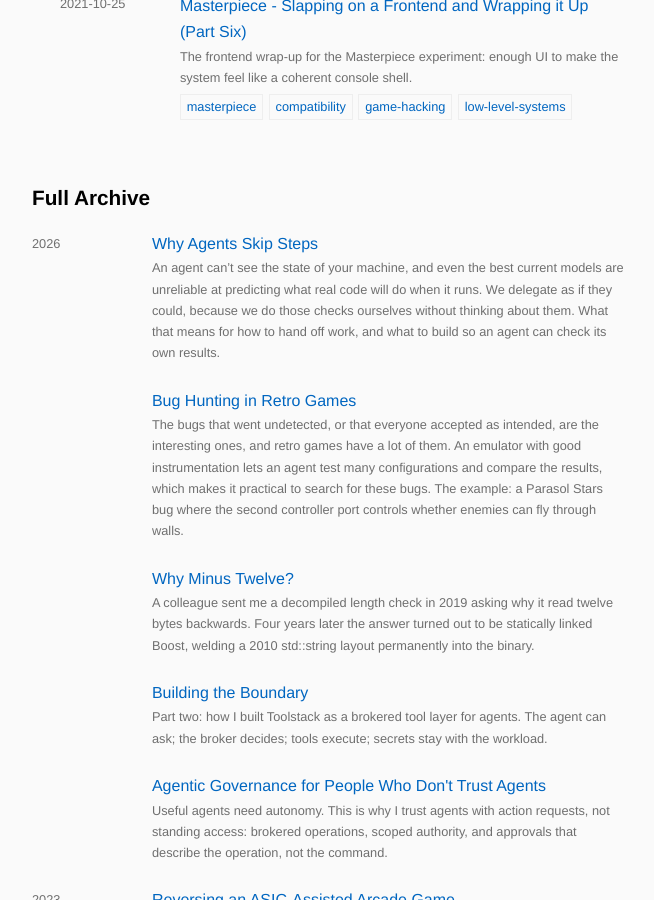
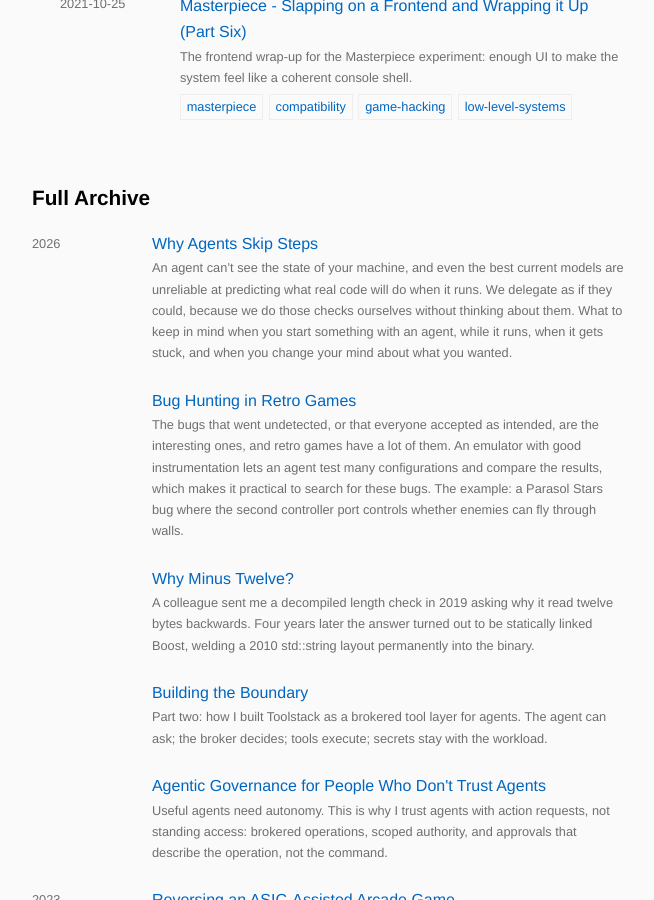
Before and after one commit to batteryshark/batteryshark.github.io, a Jekyll site: the page built from index.md, in a window 1280 px wide and 900 px high, scrolled down 2128 px. Shown: the whole window, without its empty margins (312-966 px from the left). Built offline with Jekyll 4.4.1, drawn with Linux system fonts in a browser that asks for light colours; part of the change alters nothing that is shown.

Commit message:
Why Agents Skip Steps: two parts, organized by moment
Part one, why the gap exists. Part two, what to keep in mind: what a check
can be, when you start, while it runs, when it's stuck, when you change
your mind, the prompt, what to build. Purpose line and a skip link in the
intro; dek matches.

Co-Authored-By: Claude Fable 5.1 <noreply@anthropic.com>

````diff
--- a/_posts/2026-10-09-why-agents-skip-steps.md
+++ b/_posts/2026-10-09-why-agents-skip-steps.md
@@ -2,7 +2,7 @@
 layout: post
 title: "Why Agents Skip Steps"
 date: 2026-10-09
-description: "An agent can't see the state of your machine, and even the best current models are unreliable at predicting what real code will do when it runs. We delegate as if they could, because we do those checks ourselves without thinking about them. What that means for how to hand off work, and what to build so an agent can check its own results."
+description: "An agent can't see the state of your machine, and even the best current models are unreliable at predicting what real code will do when it runs. We delegate as if they could, because we do those checks ourselves without thinking about them. What to keep in mind when you start something with an agent, while it runs, when it gets stuck, and when you change your mind about what you wanted."
 tags: [agents, ai-engineering, harness-design, tooling]
 toc: true
 image: /assets/images/20261009/social.png
@@ -24,12 +24,16 @@ no multitap, and it kept that configuration without comparing it to my
 emulator, which had the multitap on. I knew which setup I play on. It never
 came up.
 
-This post is about that gap. It's less about how smart the model is than
-about how we hand work to it. We describe the change we want and leave out the
-facts we'd check it against, because we check them ourselves without
-thinking about it.
+This post is about getting better results from agents on larger projects:
+the things I've found worth keeping in mind when I start something, while it
+runs, when it gets stuck, and when I change my mind about what I wanted,
+which on a long project I always do. The first half is why the gap exists.
+If you already believe an agent can't see your machine, skip to
+[what to keep in mind](#what-to-keep-in-mind).
 
-## What stays in your head
+## Why the gap exists
+
+### What stays in your head
 
 When you work on something you know, you carry a model of it. You know which
 services are up, what you changed an hour ago, which tests are flaky, and what
@@ -67,7 +71,7 @@ gets the change, and the facts and the checks stay with you. Working well with
 agents means handing those over too: the current state, written down, and a
 way to check results that the agent can run.
 
-## What the agent has instead
+### What the agent has instead
 
 **Its predictions are good on toy code and poor on real code.** Predicting
 the output of a small function is a solved problem, to the point that the
@@ -124,7 +128,7 @@ agent assumes the data import worked, it builds the chart, writes the summary,
 and polishes the report on top of an empty table. Each step looks finished,
 and all of them are wrong.
 
-## The strongest models build their own checks
+### The strongest models build their own checks
 
 As of October 2026, the strongest models don't deal with this by predicting
 harder. They build checks. I've watched it happen. On a recompilation project
@@ -166,7 +170,7 @@ at runtime. On the June 2026 benchmark it finished in the bottom half. A
 model that predicted perfectly would still not know the state of your
 machine.
 
-## Why this won't close soon
+### Why this won't close soon
 
 - **Your state isn't in the weights.** Any model, of any design, has to
   observe your system to know what's true in it.
@@ -185,7 +189,7 @@ program state across steps and knows when that picture is uncertain. That's a
 different kind of model from what we have. Even then, it would reduce how
 often an agent needs to check, not remove the need to look.
 
-## A feedback loop is worth more than a bigger model
+### A feedback loop is worth more than a bigger model
 
 If checks are what make agents reliable, you can buy reliability with checks
 instead of model size. My own run is the smallest version of this: the same
@@ -199,7 +203,7 @@ The limits: the model still has to turn the signal into a fix, a wrong checker s
 can cost more than one good one. Within those limits, a loop built for a
 smaller or local model is the cheapest upgrade available.
 
-## A check can't tell you what you wanted
+### A check can't tell you what you wanted
 
 A colleague who runs these things all day pushes back on this. In his view,
 loops and goals are crutches, a way of failing upward at a cost, and the real
@@ -228,77 +232,14 @@ assumed. Every requirement I didn't write down gets filled in by the model's
 judgment, and the work is finished before I see any of it. The gap is between
 the work it did and the work I wanted, and a passing check doesn't close it.
 
-## The remake, and the overhaul I never specified
+## What to keep in mind
 
-<!-- art slot: an AI-generated 2.5D action-game scene (a retro arcade stage reimagined with depth, lighting and parallax) goes here as a <figure>; see fable-take.md for the prompt. -->
+This is the half to use. Four moments on any project longer than a day:
+when you start, while it runs, when it gets stuck, and when you change your
+mind about what you wanted. First, what a check can be, because most of what
+follows depends on having one.
 
-My remake is the example. It was mostly built with frontier models, but not
-from a prompt that said port this game. I gave them an emulator and a working
-environment, local models to generate art and assets, and the harness that
-compares the remake with the original every frame. I picked Godot because I
-knew it: cross-platform, exports to HTML, easy to build with. Inside that
-frame the models did a lot of good work. Then I asked for a 2.5D graphical
-overhaul with no requirements, because I didn't have any. The models
-extruded 3D geometry out of the 2D sprites. It was horrible.
-
-<figure>
-  <img src="/assets/images/20261009/09-asked-wanted.png" alt="Diagram of the 2.5D request. In the person's head, a sticky note says what I wanted: looks like a studio with a budget reimagined it, with art direction, pipeline and tooling marked as never written down. The task card says 2.5D graphical overhaul. The agent returns a card showing the flat pixel sprite next to the same sprite extruded into blocks, marked done with a check and wanted with a question mark.">
-  <figcaption>Every check passed. The sprite got thicker.</figcaption>
-</figure>
-
-To get what a studio with a budget would produce, I'd have to supply the
-tooling, the direction, and a production pipeline for turning a retro game
-into something that looks designed. Frontier models can do a lot and there's
-headroom there. But even if they can do it, will the assumptions they make be
-the ones I want? And if they are, is the way they get there any good? I have
-no way to tell.
-
-Anthropic's guide for Opus 5 now ships a prompt to hold the model to the
-scope you asked for and to check in when different readings of the request
-would lead to materially different work. The useful version of that is an
-agent that helps you find your requirements while it builds: it says what it
-assumed, it says so at the point where the assumption changes the shape of
-the work, and it lists all of them at the end.
-
-## Track what's known, not what's done
-
-Most agent workflows keep a plan or a to-do list. That records what has been
-done. It doesn't record what's actually known, which is what you need when
-something goes wrong.
-
-For any task with several dependent steps, have the agent keep a short working
-record: the goal, what has been observed and how, what's assumed but not yet
-checked, which later steps depend on each assumption, and the one check that
-would settle the assumption the next step depends on.
-
-<figure>
-  <img src="/assets/images/20261009/06-working-record.png" alt="A working record for adding a download CSV button to a filtered dashboard. Goal: the download contains exactly the records the current filters show. Observed: test dataset with filter region=EU shows 12 records. Assumed, not checked: the export request includes the active filters. Depends on it: everything about whether the file is right. Next check: inspect the export request, then parse the file and compare its record IDs with the 12 expected. Two arrows from a mismatch: no filters in the request points at the button-to-endpoint path; request right but file wrong points at the export.">
-  <figcaption>Without this, the next move after a wrong file is "try something else."</figcaption>
-</figure>
-
-Without the record, a wrong file sends the agent through unrelated fixes:
-tweak the button, rewrite the query, restyle the CSV. With it, a mismatch
-points somewhere. If the request has no filters, the bug is between the button
-and the endpoint. If the request is right and the file is wrong, the bug is in
-the export. Either way one assumption gets crossed off and the next move has a
-reason.
-
-The record also lets evidence expire. A check on yesterday's build says nothing
-about today's, so when something a check relied on changes, that fact goes
-back to assumed.
-
-This record is the external working memory. Logs and test output are raw
-observations. The record holds what they mean for the task.
-
-I keep a skill for this,
-[project-tracker](https://github.com/batteryshark/skill-tap/tree/main/skills/productivity/project-tracker):
-one Markdown dashboard per project with the current objective, status,
-attempts, decisions, open questions, and next actions, with observed facts
-kept separate from theories and unknowns. I'm not pitching it. It's a
-collection of the things I kept finding myself tracking in larger projects,
-iterated on now and then, and it has been useful on the bigger ones.
-
-## Checks are not only tests
+### Checks are not only tests
 
 Tests are one kind of check. The job is to make the things you'd check
 yourself available to the agent as text it can ask for.
@@ -339,23 +280,7 @@ top of it. Those checks used to need me. They don't, if the agent has the
 tool and the expectation that it will use it, but that has to be in the plan;
 nothing hands it over by default.
 
-Every check has a scope, and it's easy to ask the wrong question. "The file
-downloaded" isn't "the right records downloaded." Reopening a document proves
-it saved, not that it says the right things. Reading back an audio setting
-proves the setting changed, not that you can hear anything.
-
-<figure>
-  <img src="/assets/images/20261009/07-scope.png" alt="Three pairs. What the check proves versus what you wanted to know: the file downloaded versus the right records downloaded; the document saved versus the document is correct; the output device changed versus you can hear sound.">
-  <figcaption>All three pass. None of them answers the question you had.</figcaption>
-</figure>
-
-The worst case is a check written from the same misunderstanding as the code.
-If the agent believes exports should ignore filters, it writes an export that
-ignores filters and a test that confirms it, and they agree. Write checks from
-the requirement, not the implementation, and look at a real output yourself at
-least once.
-
-## Ask how you will know before you ask for the change
+### When you start
 
 **Build the check first and watch it fail for the right reason.** A test that
 fails with "module not found" proves the module doesn't exist yet, not that
@@ -384,6 +309,49 @@ judge of its own work; a separate judging agent with a real browser was the
 strongest lever they found. A dev environment, sample data, a browser, and
 read-only logs beat paragraphs of instructions.
 
+**Match the effort to the model.** Frontier models already check their work,
+so skip the step-by-step verification script; give them the checks, a clear
+definition of done, and the acceptance rule. Smaller and local models need the
+loop spelled out. A typo fix needs none of this.
+
+### While it runs
+
+Most agent workflows keep a plan or a to-do list. That records what has been
+done. It doesn't record what's actually known, which is what you need when
+something goes wrong.
+
+For any task with several dependent steps, have the agent keep a short working
+record: the goal, what has been observed and how, what's assumed but not yet
+checked, which later steps depend on each assumption, and the one check that
+would settle the assumption the next step depends on.
+
+<figure>
+  <img src="/assets/images/20261009/06-working-record.png" alt="A working record for adding a download CSV button to a filtered dashboard. Goal: the download contains exactly the records the current filters show. Observed: test dataset with filter region=EU shows 12 records. Assumed, not checked: the export request includes the active filters. Depends on it: everything about whether the file is right. Next check: inspect the export request, then parse the file and compare its record IDs with the 12 expected. Two arrows from a mismatch: no filters in the request points at the button-to-endpoint path; request right but file wrong points at the export.">
+  <figcaption>Without this, the next move after a wrong file is "try something else."</figcaption>
+</figure>
+
+Without the record, a wrong file sends the agent through unrelated fixes:
+tweak the button, rewrite the query, restyle the CSV. With it, a mismatch
+points somewhere. If the request has no filters, the bug is between the button
+and the endpoint. If the request is right and the file is wrong, the bug is in
+the export. Either way one assumption gets crossed off and the next move has a
+reason.
+
+The record also lets evidence expire. A check on yesterday's build says nothing
+about today's, so when something a check relied on changes, that fact goes
+back to assumed.
+
+This record is the external working memory. Logs and test output are raw
+observations. The record holds what they mean for the task.
+
+I keep a skill for this,
+[project-tracker](https://github.com/batteryshark/skill-tap/tree/main/skills/productivity/project-tracker):
+one Markdown dashboard per project with the current objective, status,
+attempts, decisions, open questions, and next actions, with observed facts
+kept separate from theories and unknowns. I'm not pitching it. It's a
+collection of the things I kept finding myself tracking in larger projects,
+iterated on now and then, and it has been useful on the bigger ones.
+
 **Check before you build on it.** Not after every edit; before a result
 becomes the foundation for more work. The data import before the analysis, the
 schema before the API.
@@ -398,20 +366,73 @@ measurement of it (appendix). Tests can be wrong too, so the rule isn't
 acceptance checks out of the agent's reach, hold some back, and tell it: if a
 check looks wrong, stop and say why.
 
+**End with what wasn't checked and what was assumed.** "Probably works"
+shouldn't turn into "done" on the way to the summary, and a requirement the
+agent invented shouldn't pass as one you gave it.
+
+### When it's stuck
+
 **When it starts skipping around, ask what would tell the explanations
 apart.** An agent trying one plausible fix after another has stopped learning
 from its attempts. Ask which observation would show which explanation is
 right. If two attempts teach it nothing new, it should change how it's
 investigating or say what's blocking it.
 
-**End with what wasn't checked and what was assumed.** "Probably works"
-shouldn't turn into "done" on the way to the summary, and a requirement the
-agent invented shouldn't pass as one you gave it.
+Every check has a scope, and it's easy to ask the wrong question. "The file
+downloaded" isn't "the right records downloaded." Reopening a document proves
+it saved, not that it says the right things. Reading back an audio setting
+proves the setting changed, not that you can hear anything.
 
-**Match the effort to the model.** Frontier models already check their work,
-so skip the step-by-step verification script; give them the checks, a clear
-definition of done, and the acceptance rule. Smaller and local models need the
-loop spelled out. A typo fix needs none of this.
+<figure>
+  <img src="/assets/images/20261009/07-scope.png" alt="Three pairs. What the check proves versus what you wanted to know: the file downloaded versus the right records downloaded; the document saved versus the document is correct; the output device changed versus you can hear sound.">
+  <figcaption>All three pass. None of them answers the question you had.</figcaption>
+</figure>
+
+The worst case is a check written from the same misunderstanding as the code.
+If the agent believes exports should ignore filters, it writes an export that
+ignores filters and a test that confirms it, and they agree. Write checks from
+the requirement, not the implementation, and look at a real output yourself at
+least once.
+
+### When you change your mind
+
+On anything that takes more than a day I change my mind about what I
+wanted, because I see the thing and it isn't it. That isn't a failure of the
+plan; part of the requirement gets discovered by building. The record above
+handles the mechanics: evidence expires, assumptions go back to assumed. The
+harder part is the requirement that was never written down at all.
+
+<!-- art slot: an AI-generated 2.5D action-game scene (a retro arcade stage reimagined with depth, lighting and parallax) goes here as a <figure>; see fable-take.md for the prompt. -->
+
+My remake is the example. It was mostly built with frontier models, but not
+from a prompt that said port this game. I gave them an emulator and a working
+environment, local models to generate art and assets, and the harness that
+compares the remake with the original every frame. I picked Godot because I
+knew it: cross-platform, exports to HTML, easy to build with. Inside that
+frame the models did a lot of good work. Then I asked for a 2.5D graphical
+overhaul with no requirements, because I didn't have any. The models
+extruded 3D geometry out of the 2D sprites. It was horrible.
+
+<figure>
+  <img src="/assets/images/20261009/09-asked-wanted.png" alt="Diagram of the 2.5D request. In the person's head, a sticky note says what I wanted: looks like a studio with a budget reimagined it, with art direction, pipeline and tooling marked as never written down. The task card says 2.5D graphical overhaul. The agent returns a card showing the flat pixel sprite next to the same sprite extruded into blocks, marked done with a check and wanted with a question mark.">
+  <figcaption>Every check passed. The sprite got thicker.</figcaption>
+</figure>
+
+To get what a studio with a budget would produce, I'd have to supply the
+tooling, the direction, and a production pipeline for turning a retro game
+into something that looks designed. Frontier models can do a lot and there's
+headroom there. But even if they can do it, will the assumptions they make be
+the ones I want? And if they are, is the way they get there any good? I have
+no way to tell.
+
+Anthropic's guide for Opus 5 now ships a prompt to hold the model to the
+scope you asked for and to check in when different readings of the request
+would lead to materially different work. The useful version of that is an
+agent that helps you find your requirements while it builds: it says what it
+assumed, it says so at the point where the assumption changes the shape of
+the work, and it lists all of them at the end.
+
+### The prompt
 
 A prompt that covers it:
 
@@ -433,7 +454,7 @@ When you're done, show the check output, list what you did not verify, and
 list the requirements you assumed.
 ```
 
-## What to build
+### What to build
 
 In your own projects: one command that checks everything and prints short
 output. Scripts that print current state for anything you'd otherwise
````
